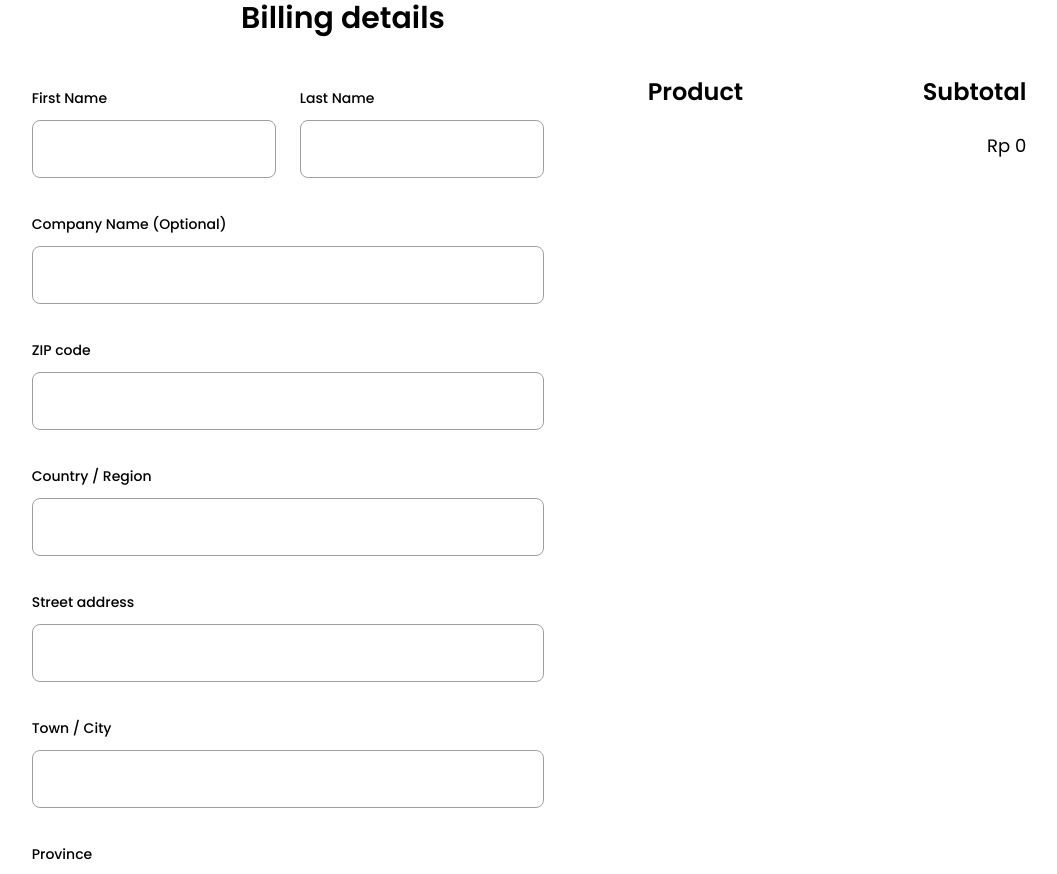
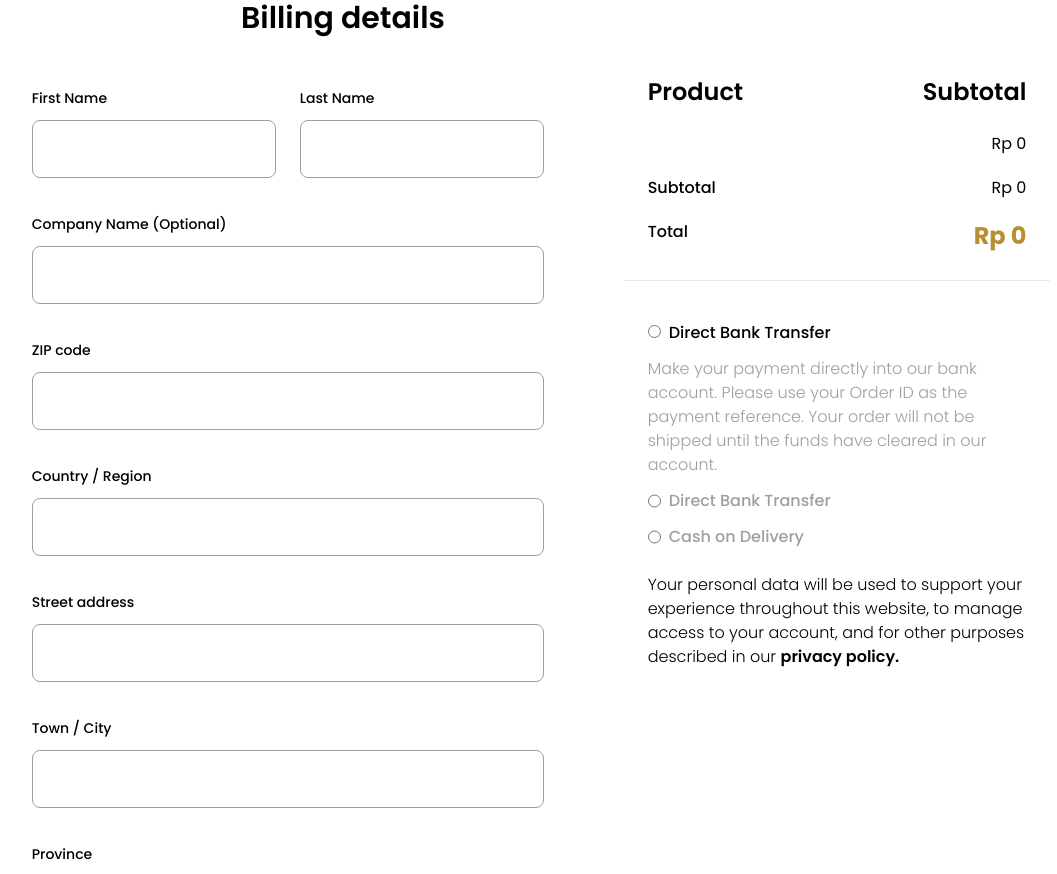
Before and after one commit to CarolTagliaferro/Furniro, a React (Vite) app in the folder loja-moveis/: page /checkout in a window 1280 px wide. Shown: the part 1380-2254 px from the top of the page, without its empty margins (99-1156 px from the left). Built offline with nearby package versions, Linux system fonts and the light colour scheme.

Commit message:
fix: design checkout page

```diff
--- a/loja-moveis/src/pages/Checkout/components/formCheckout.tsx
+++ b/loja-moveis/src/pages/Checkout/components/formCheckout.tsx
@@ -118,16 +118,65 @@ const FormCheckout = () => {
                 <p key={item.id}>
                   <span className="text-grayOne">{item.name}</span>
                   <span className="text-black px-2 text-sm">
-                    {" "}
                     x {item.quantity}
                   </span>
                 </p>
               ))}
             </div>
             <div className="text-right">
-              <p className="text-lg">{formatPrice(calculateSubtotal())}</p>
+              <p className="">{formatPrice(calculateSubtotal())}</p>
             </div>
           </div>
+          <div className="px-6 grid grid-cols-2 pt-5">
+            <div>
+              <span className="font-medium">Subtotal</span>
+            </div>
+
+            <div className="text-right">
+              <p className="">{formatPrice(calculateSubtotal())}</p>
+            </div>
+          </div>
+          <div className="px-6 grid grid-cols-2 pt-5  pb-7">
+            <div>
+              <span className="font-medium">Total</span>
+            </div>
+
+            <div className="text-right">
+              <p className="text-2xl text-primary font-bold">
+                {formatPrice(calculateSubtotal())}
+              </p>
+            </div>
+          </div>
+          <hr />
+          <form className="pt-10 px-6">
+            <div>
+              <div>
+                <input type="radio" name="paymentMethod" />
+                <span className="pl-2 font-medium">Direct Bank Transfer</span>
+                <p className="text-grayOne font-light py-3">
+                  Make your payment directly into our bank account. Please use
+                  your Order ID as the payment reference. Your order will not be
+                  shipped until the funds have cleared in our account.
+                </p>
+              </div>
+              <div className="flex text-grayOne pb-3">
+                <input type="radio" name="paymentMethod" />
+                <span className="pl-2 font-medium">Direct Bank Transfer</span>
+              </div>
+              <div className="flex text-grayOne">
+                <input type="radio" name="paymentMethod" />
+                <span className="pl-2 font-medium">Cash on Delivery</span>
+              </div>
+              <div className="pt-6">
+                <p className="font-light">
+                  Your personal data will be used to support your experience
+                  throughout this website, to manage access to your account, and
+                  for other purposes described in our{" "}
+                  <span className="font-semibold">privacy policy.</span>
+                </p>
+              </div>
+            </div>
+          </form>
         </div>
       </div>
     </div>
```
